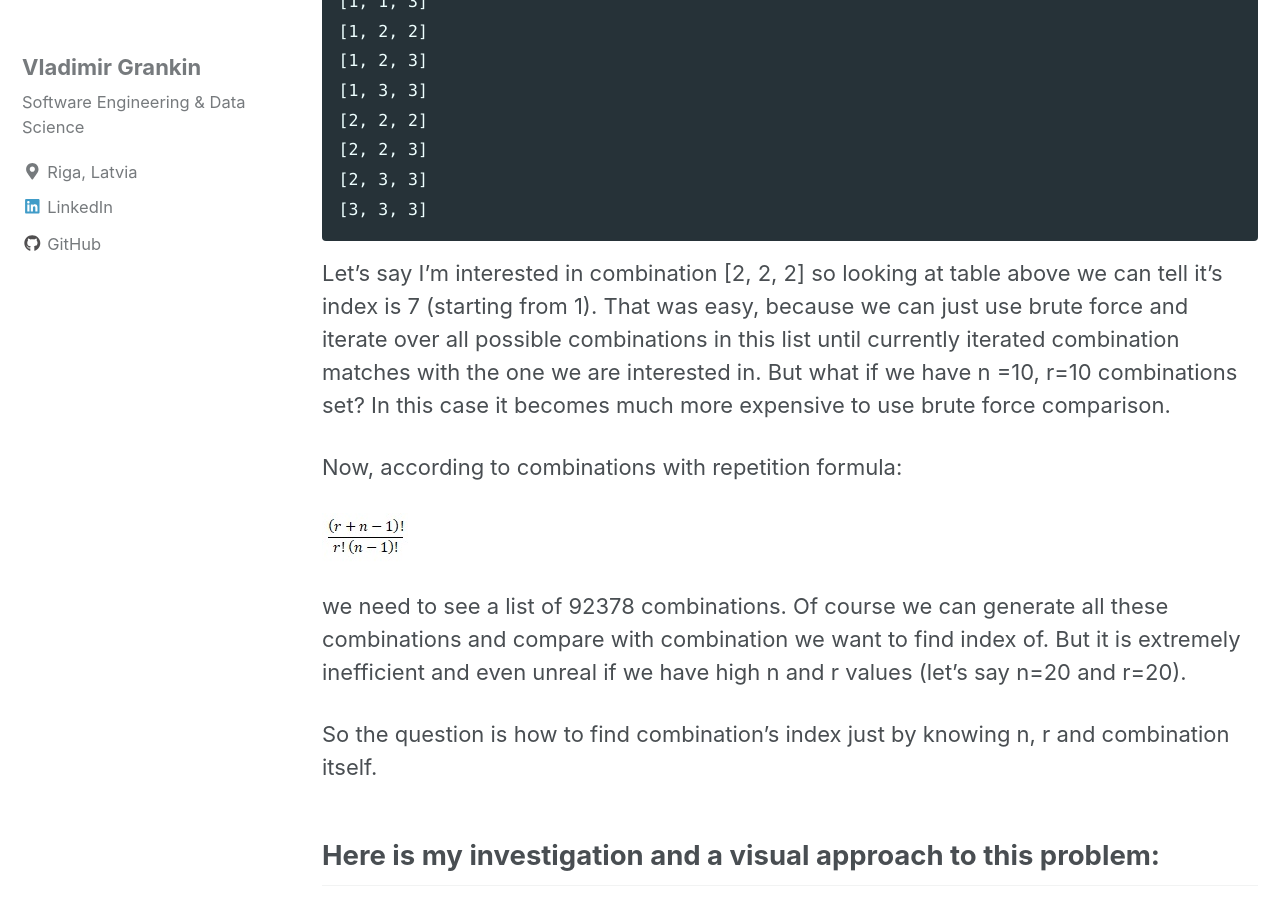
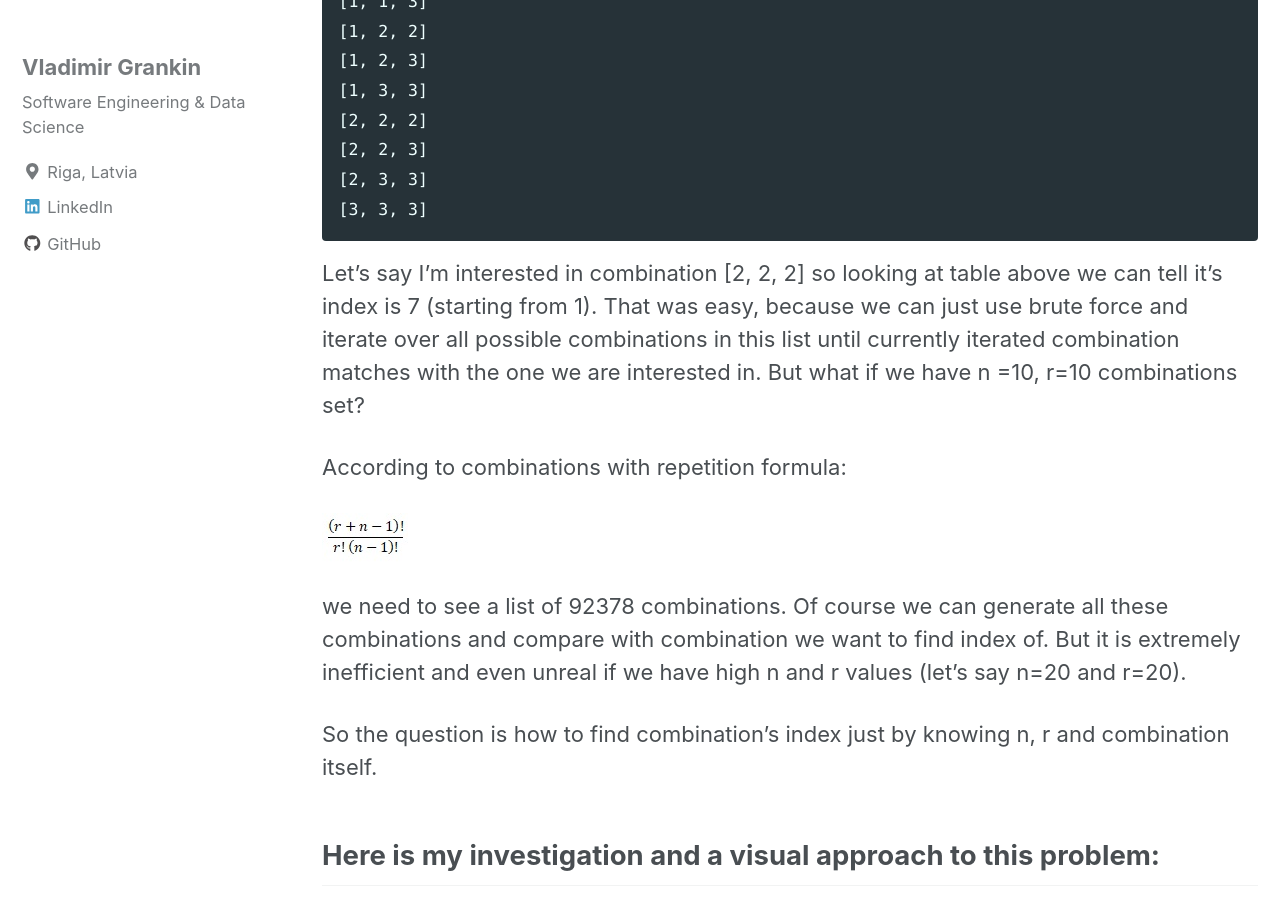
Before and after one commit to vgrankin/vgrankin.github.io, a Jekyll site: the page built from _posts/2018-08-23-pascals-triangle.md, in a window 1280 px wide and 900 px high, scrolled down 697 px. Built offline with Jekyll 4.4.1, drawn with Linux system fonts in a browser that asks for light colours; nearby versions of some CDN libraries.

Commit message:
Working on pascal triangle post

```diff
--- a/_posts/2018-08-23-pascals-triangle.md
+++ b/_posts/2018-08-23-pascals-triangle.md
@@ -36,9 +36,9 @@ then we have 10 combinations total, which means we have the following table:
 Let’s say I’m interested in combination [2, 2, 2] so looking at table above we can tell it’s index
 is 7 (starting from 1). That was easy, because we can just use brute force and iterate over all possible combinations in
 this list until currently iterated combination matches with the one we are interested in. But what if we have n =10,
-r=10 combinations set? In this case it becomes much more expensive to use brute force comparison.
+r=10 combinations set?
 
-Now, according to combinations with repetition formula:
+According to combinations with repetition formula:
 
 ![combinations with repetition formula]({{ site.url }}{{ site.baseurl }}/images/pascal_triangle/combinations_with_repetition_formula.jpg)
 
```
